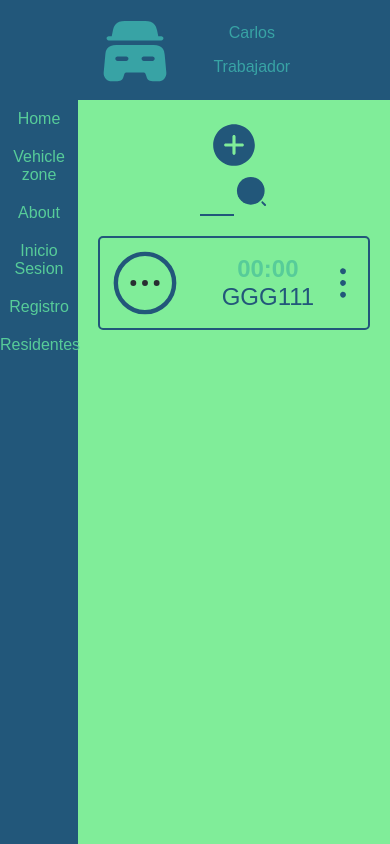
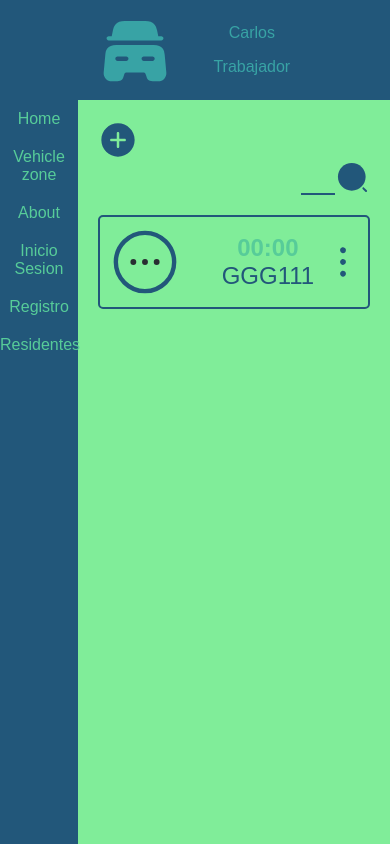
Before and after one commit to Dansora375/Vue-Parking-Front-end, a Vue app: page / in a window 390 px wide. Built offline with nearby package versions, Linux system fonts and the light colour scheme; a web font is replaced by a local one.

Commit message:
vamos por el model 1

```diff
--- /dev/null
+++ b/src/components/Opcions_zona_P.vue
@@ -0,0 +1,71 @@
+<template>
+  <div class="model-opcions">
+    <div class="opcion_M">
+        Mas informacion
+    </div>
+    <div class="opcion_M">
+        Vaciar Parqueadero
+    </div>
+    <div class="opcion_M">
+        Llennar parqueadero
+    </div>
+    <div class="opcion_M" id="Bott_cancel">
+        Cancelar
+    </div>
+</div>
+</template>
+
+<script>
+export default {
+
+    name:"Opcions_zona_P"
+
+}
+
+</script>
+
+<style lang="scss" scoped>
+@import '@/views/scss/_theme.scss';
+
+    .model-opcions{
+
+        position: absolute;
+        display: flex-flow ;
+        right: 25px;
+        top:70%;
+        border-radius:10px;
+        border:1px solid $main-color;
+        min-width:105px;
+        width: 25%;
+        background:$secondary-color;
+
+    }
+
+    .opcion_M{
+
+        color: $main-color;
+        border-bottom:1px solid $main-color;
+        padding: 5px;
+        font-size: 0.9em;
+        min-width:49px;
+        // border-radius:1.5px;
+    }
+
+    #Bott_cancel{
+
+        border-bottom:none;
+    }
+
+    @media (max-width: 530px){
+
+        .opcion_M{
+
+            padding: 2.5px;
+            font-size: 0.7em;
+        }
+
+
+
+    }
+
+</style>
--- a/src/components/ZonaParqueadero.vue
+++ b/src/components/ZonaParqueadero.vue
@@ -20,29 +20,22 @@
                     </p>
                 </div>
             </div>
-            <div class="model-opcions">
-                <div class="opcion_M">
-                    Mas informacion
-                </div>
-                <div class="opcion_M">
-                    Vaciar Parqueadero
-                </div>
-                <div class="opcion_M">
-                    Llennar parqueadero
-                </div>
-                <div class="opcion_M" id="Bott_cancel">
-                    Cancelar
-                </div>
-            </div>
+            <Opcions_zona_P/>
+
             <img class="menu" src="@/assets/menu.svg" alt="">
         </section>
     </div>
 </template>
 
 <script>
-
+import Opcions_zona_P from '@/components/Opcions_zona_P'
 export default {
   name: 'ZonaParqueadero',
+
+  components: {
+
+      Opcions_zona_P
+  },
   props: {
 
 
@@ -135,48 +128,6 @@ export default {
 
 
 
-
-    .model-opcions{
-
-        position: absolute;
-        display: flex-flow;
-        background:white;
-        right: 25px;
-        top:70%;
-        border-radius:10px;
-        border:1px solid $main-color;
-        min-width:105px;
-        width: 25%;
-        // max-width: 250px;
-        background:$secondary-color;
-
-    }
-
-    .opcion_M{
-
-        color: $main-color;
-        border-bottom:1px solid $main-color;
-        padding: 5px;
-        font-size: 0.9em;
-        min-width:49px;
-        // border-radius:1.5px;
-    }
-
-    #Bott_cancel{
-
-        border-bottom:none;
-    }
-
-
-
-
-
-
-
-
-
-
-
     @media (max-width: 530px){
 
         .item div{
@@ -201,10 +152,6 @@ export default {
             padding-right: 8px;
         }
 
-        .opcion_M{
 
-            padding: 2.5px;
-            font-size: 0.7em;
-        }
     }
 </style>
--- a/src/views/InOut.vue
+++ b/src/views/InOut.vue
@@ -4,8 +4,8 @@
     <Navbar class="nav"></Navbar>
     <div class="main_entrada">
       <div class="superior-bar">
-        <img src="@/assets/add.svg" @click="changeModal(true)" alt="">
-        <SearchBar></SearchBar>
+        <img src="@/assets/add.svg" @click="changeModal(true)" alt="" id="addImage">
+        <SearchBar class="search"></SearchBar>
       </div>
       <div class="listado">
         <EntradaSalida class="listado"></EntradaSalida>
@@ -40,8 +40,8 @@ export default {
     EntradaSalida,
     ModalNew,
   },
-  data() {
-  },
+  // data() {
+  // },
   computed: {
     // ...mapState('showModalNewEntrada'),
     showModal() {
@@ -80,6 +80,16 @@ export default {
       display: block;
 
     }
+    #addImage{
+        display:block;
+        width: 40px;
+    }
+    .search{
+
+        display: flex;
+        justify-content: flex-end;
+
+    }
   }
 
   .modal{
--- a/src/views/vehicle_zone.vue
+++ b/src/views/vehicle_zone.vue
@@ -4,18 +4,17 @@
         <Navbar></Navbar>
             <div class=" cont-flex">
                 <div class="superior-bar">
-
-                    <img src="@/assets/add.svg" alt="" id="addImage">
-
+                     <div class="prue">.</div>
                     <SearchBar class="search"></SearchBar>
                 </div>
                 <div class="vehicle-list">
-                    <ZonaParqueadero></ZonaParqueadero>
+                    <!-- <ZonaParqueadero></ZonaParqueadero> -->
                     <!-- <ZonaParqueadero></ZonaParqueadero> -->
 
                 </div>
             </div>
-        </div>
+
+    </div>
 
 
 
@@ -68,11 +67,6 @@ export default {
 <style  scoped>
 
 
-    #P_ocupado{
-
-        width: 100%;
-        max-width: 100px;
-    }
     .main {
 
         display:flex;
@@ -84,28 +78,15 @@ export default {
         margin-left: 20%;
 
         padding: 20px;
-         /* background:white; */
+
     }
-     /* .cont-flex :first-child{
-         background:yellow;
-     }
-     */
 
 
-    .superior-bar{
-         /* background:red; */
-        display: flex;
-        justify-content: center;
+    .prue{
 
+        color: transparent;
     }
-    #addImage{
-         /* width: 100%; */
-        max-width: 50px;
 
-
-        /* background:red; */
-
-    }
 
 
     .vehicle-list{
@@ -120,6 +101,8 @@ export default {
     justify-content: space-between;
   }
 
+
+
   @media (max-width: 600px){
     .superior-bar{
       display: block;
@@ -127,23 +110,15 @@ export default {
 
 
     }
-    /* .superior-bar:first-child{
 
-
-    } */
     #addImage{
         display:block;
         width: 40px;
     }
     .search{
+
         display: flex;
-        /* margin-left: 85px; */
         justify-content: flex-end;
-        /* width: 35px; */
-
-        /* position: relative; */
-        /* right: 20px; */
-
 
     }
   }
```
